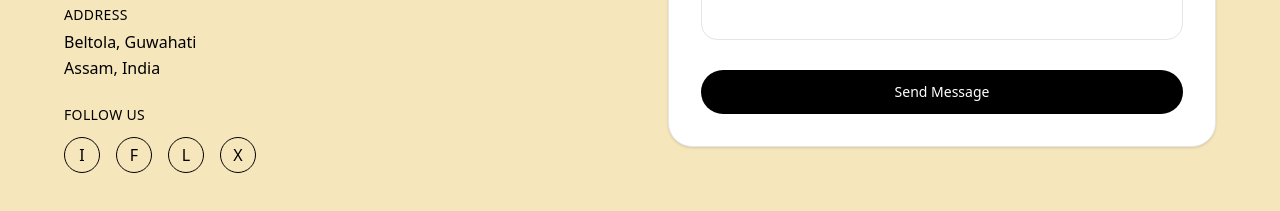
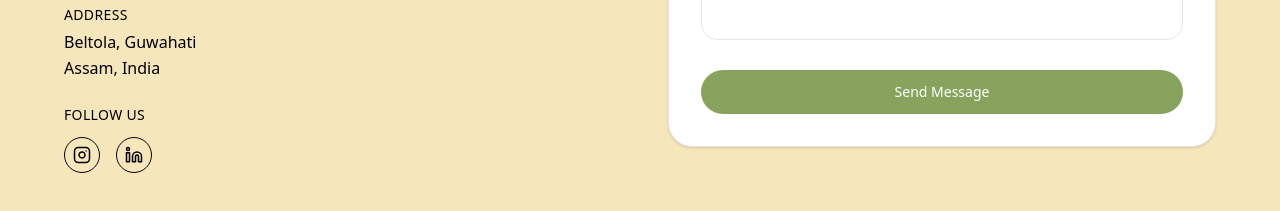
Before and after one commit to ParasharDeb/THD_NEW, a Next.js app: page / in a window 1280 px wide. Shown: the part 2931-3142 px from the top of the page. Built offline with nearby package versions, Linux system fonts and the light colour scheme.

Commit message:
footer touchups

```diff
--- a/app/components/footer.jsx
+++ b/app/components/footer.jsx
@@ -1,7 +1,7 @@
 "use client";
 
 import { FOOTER } from "../constants";
-
+import { Instagram, Linkedin } from "lucide-react";
 
 export default function FooterSection() {
   return (
@@ -44,14 +44,29 @@ export default function FooterSection() {
                 {FOOTER.contact.social.label}
               </p>
               <div className="flex gap-4">
-                {FOOTER.contact.social.platforms.map((s, i) => (
-                  <span
-                    key={i}
-                    className="w-9 h-9 flex items-center justify-center rounded-full border border-textGreen text-textGreen hover:bg-bgCream transition cursor-pointer"
-                  >
-                    {s[0]}
-                  </span>
-                ))}
+                {FOOTER.contact.social.platforms.map((s, i) => {
+                  const url =
+                    s === "Instagram"
+                      ? "https://www.instagram.com/the_hargila_desk/"
+                      : s === "LinkedIn"
+                      ? "https://www.linkedin.com/company/the-hargila-desk/"
+                      : null;
+
+                  const Icon = s === "Instagram" ? Instagram : Linkedin;
+
+                  return url ? (
+                    <a
+                      key={i}
+                      href={url}
+                      target="_blank"
+                      rel="noopener noreferrer"
+                      aria-label={s}
+                      className="w-9 h-9 flex items-center justify-center rounded-full border border-textGreen text-textGreen hover:bg-bgCream transition"
+                    >
+                      <Icon size={18} />
+                    </a>
+                  ) : null;
+                })}
               </div>
             </div>
           </div>
@@ -100,7 +115,7 @@ export default function FooterSection() {
             {/* Button */}
             <button
               type="submit"
-              className="w-full rounded-full bg-black py-3 text-white text-sm font-medium hover:opacity-90 transition"
+              className="w-full rounded-full bg-bgcream py-3 text-white text-sm font-medium hover:opacity-90 transition"
             >
               {FOOTER.form.submitButton}
             </button>
--- a/app/constants.ts
+++ b/app/constants.ts
@@ -181,7 +181,7 @@ export const FOOTER = {
     },
     social: {
       label: "Follow us",
-      platforms: ["Instagram", "Facebook", "LinkedIn", "X"],
+      platforms: ["Instagram", "LinkedIn"],
     },
   },
   form: {
```
